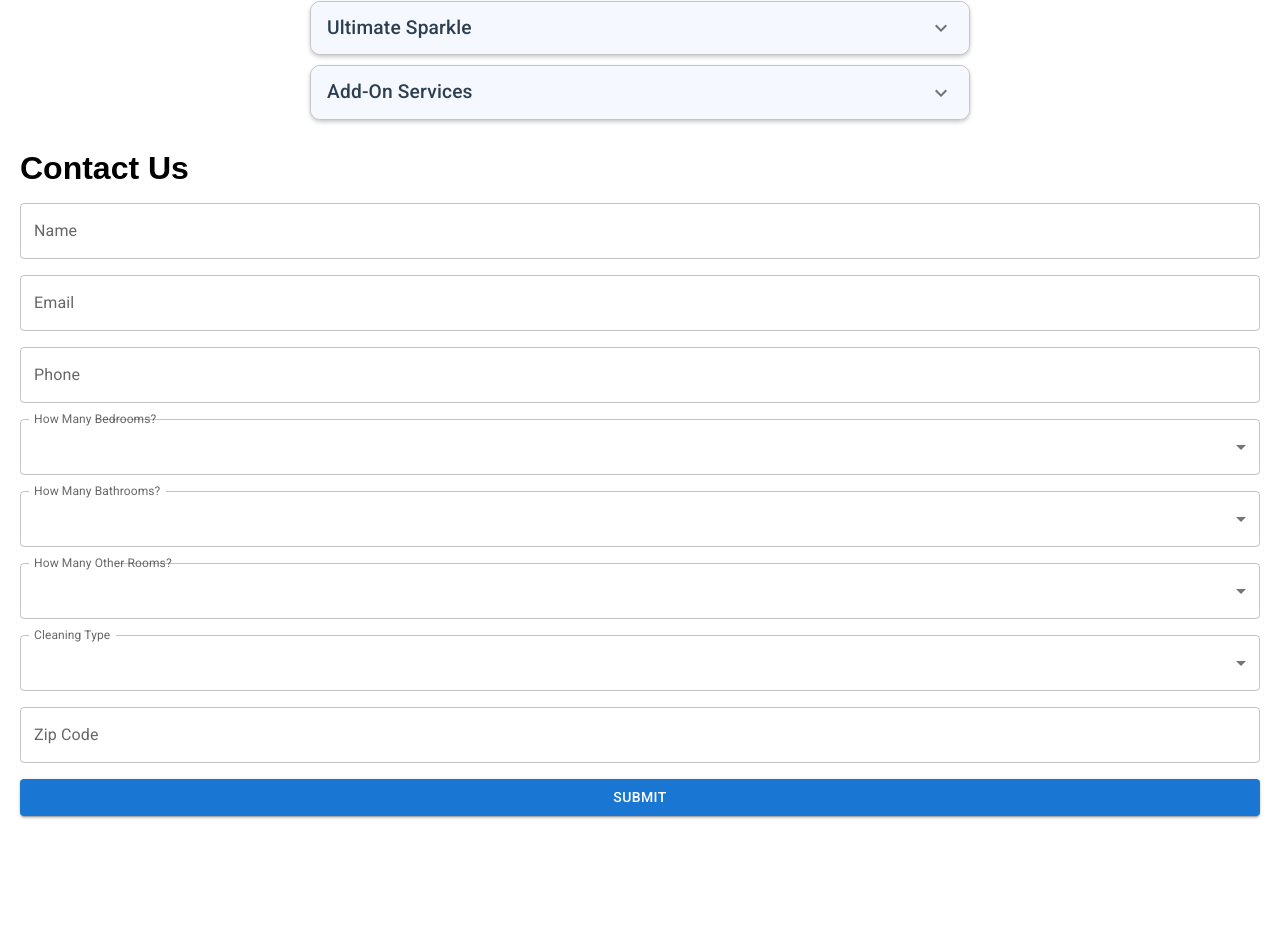
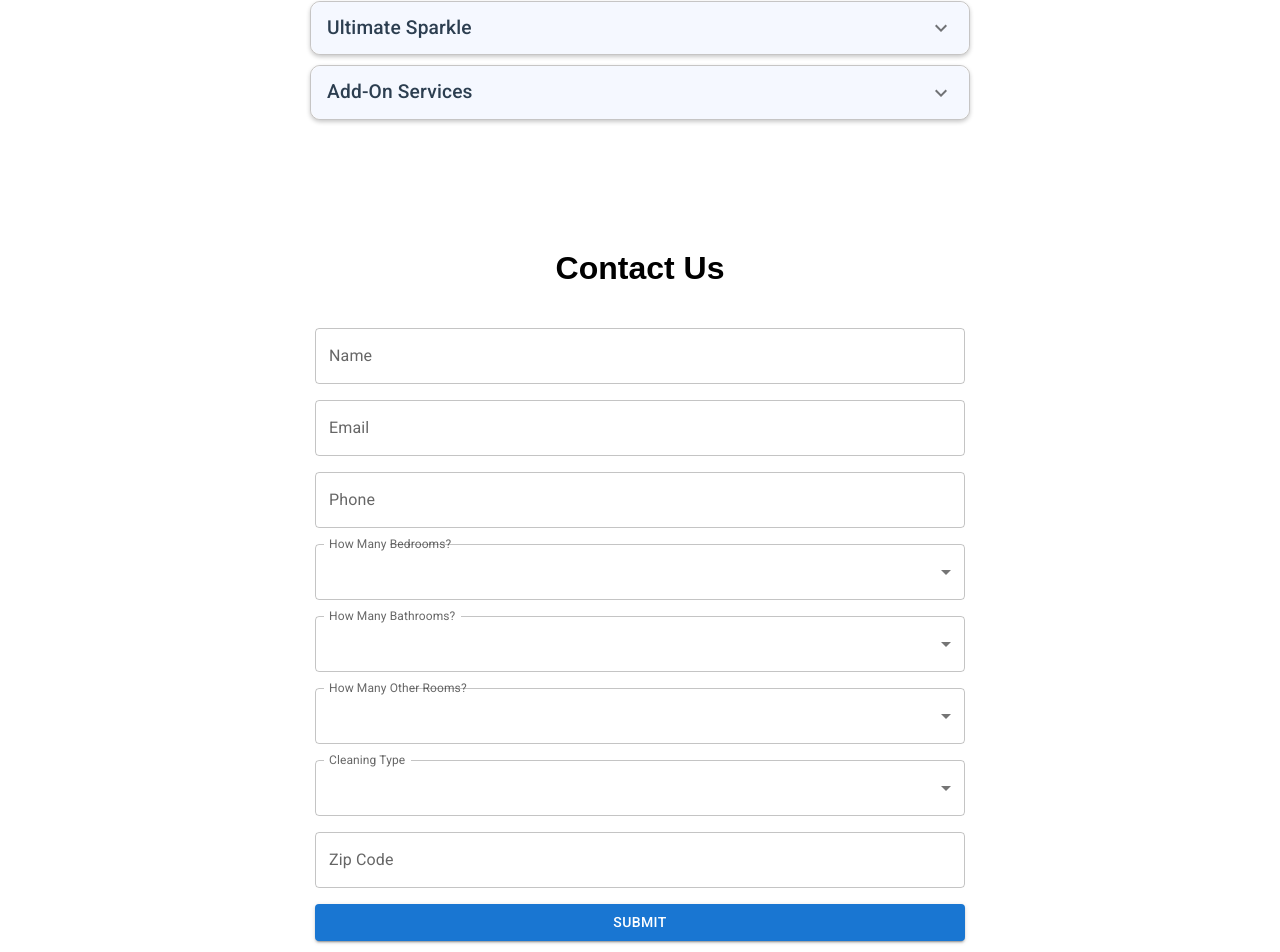
Before and after one commit to KNelTech/spotless-touch2, a React (Vite) app: page / in a window 1280 px wide. Shown: the part 856-1808 px from the top of the page. Before the commit the page ends 1692 px from the top, so only its background shows below. Built offline with nearby package versions, Linux system fonts and the light colour scheme; the HTML template or start-up script is replaced by a standard one.

Commit message:
created contact form

```diff
--- a/src/App.jsx
+++ b/src/App.jsx
@@ -1,7 +1,8 @@
 import NavBar from './components/NavBar';
 import Billboard from './components/billboard';
+//import Services from './components/services';
 import Contact from './components/contact';
-// import TextBox from './components/textBox';
+import TextBox from './components/textBox';
 import AccordionUsage from './components/accordionService';
 import './App.css';
 import '@fontsource/roboto/300.css';
--- a/src/components/contact/contact.css
+++ b/src/components/contact/contact.css
@@ -0,0 +1,12 @@
+.contact-form {
+    display: flex;
+    flex-direction: column;
+    margin: 0 auto;
+    max-width: 650px;
+    margin-top: 100px;
+
+    .contact-title {
+        text-align: center;
+        margin-bottom: 25px;
+    }
+}
--- a/src/components/contact/index.jsx
+++ b/src/components/contact/index.jsx
@@ -54,8 +54,8 @@ const Contact = () => {
     }
 
     return (
-        <Stack spacing={2}>
-            <h1>Contact Us</h1>
+        <Stack className="contact-form" spacing={2}>
+            <h1 className="contact-title" id="contact">Contact Us</h1>
             <TextField
                 id="outlined-basic"
                 label="Name"
```
